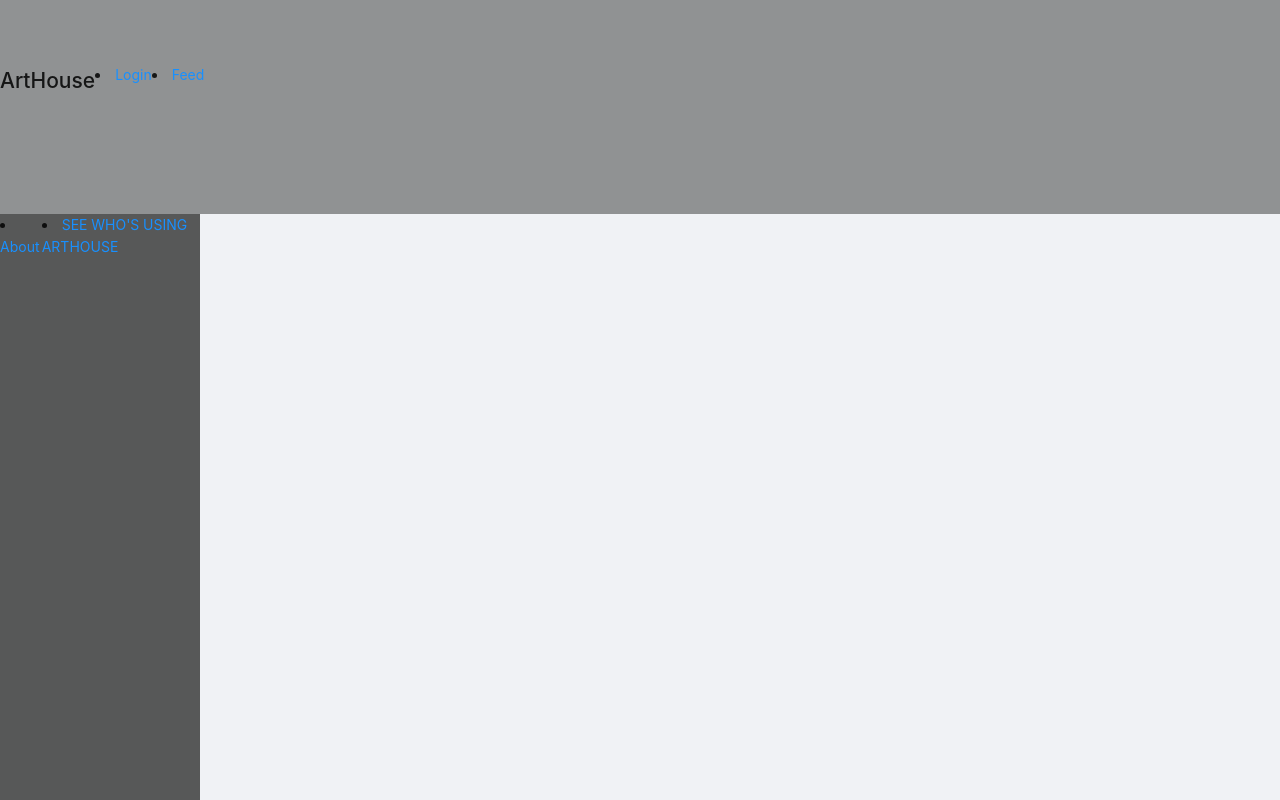
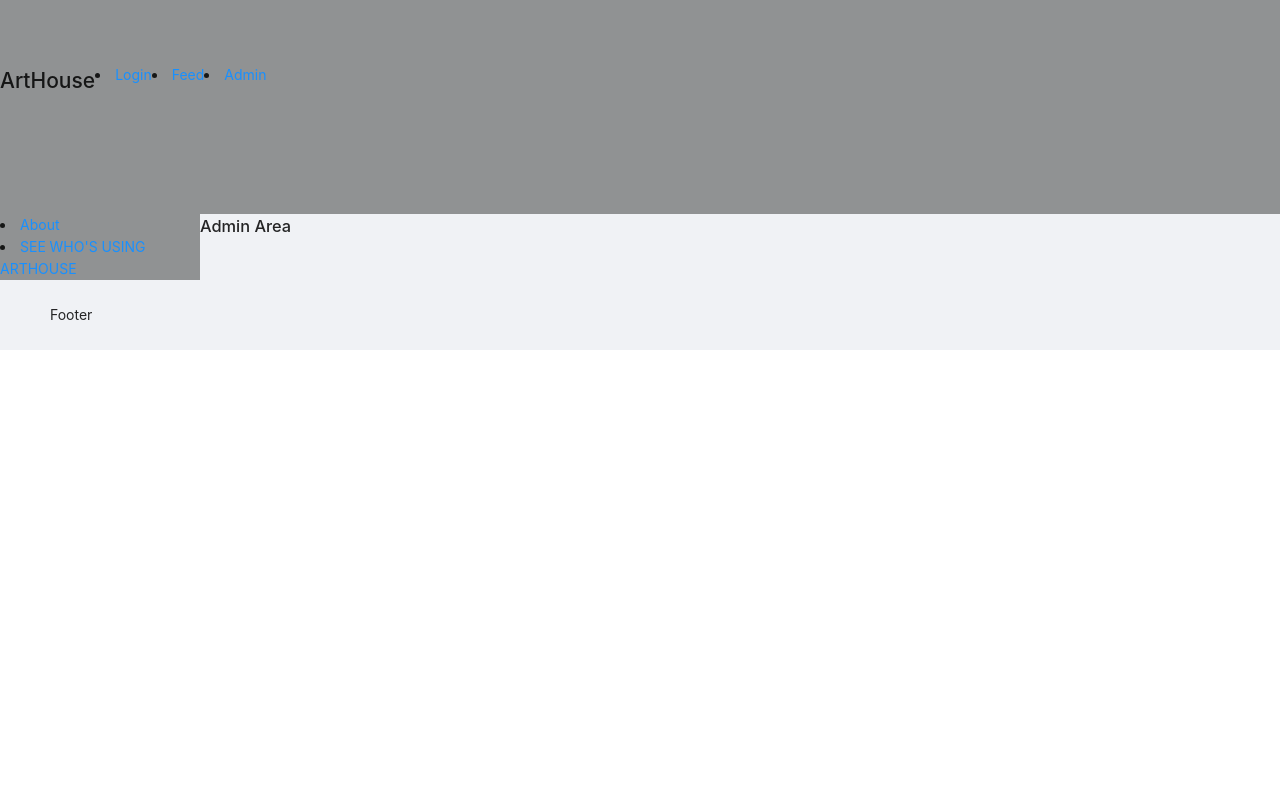
Before and after one commit to AyannaAziz/ArtHouse-App, a React (Create React App) app in the folder client/: page /admin in a window 1280 px wide. Shown: the top 800 px of the page. Built offline with nearby package versions, Linux system fonts and the light colour scheme.

Commit message:
removed routing from navbar, placed in mainframe

```diff
--- a/client/src/MainFrame.jsx
+++ b/client/src/MainFrame.jsx
@@ -1,25 +1,47 @@
-import { Layout } from 'antd';
+import { Layout } from "antd";
 import SideNav from "./components/SideNavBar/SideNav";
 import NavBar from "./components/NavBar/NavBar.jsx";
+import { BrowserRouter as Router, Switch, Link, Route } from "react-router-dom";
+import Login from "./containers/Login/Login";
+import Admin from "./containers/Admin/Admin";
+import Feed from "./containers/Feed/Feed";
+import { Row, Col } from 'antd';
+
 const TheStyling = {
-  backgroundColor: 'rgba(0, 0, 0, 0.4)' ,
-  width: '100%',
-  height: '150p',
-  display: 'flex'
-}
-const MainFrame = ()=> {
+  backgroundColor: "rgba(0, 0, 0, 0.4)",
+  width: "100%",
+  height: "150p",
+  display: "flex",
+};
+const MainFrame = () => {
   const { Header, Footer, Sider, Content } = Layout;
-    return(
-
-        <Layout>
-        <Header style={TheStyling}></Header><NavBar/>
-        <Layout>
-          <Sider style={TheStyling}><SideNav/></Sider>
-
-        </Layout>
-        <Footer>Footer</Footer>
+  return (
+    <Router>
+    <Layout>
+      <Header style={TheStyling}></Header>
+      <NavBar />
+      <Layout>
+        <Sider style={TheStyling}>
+          <SideNav />
+        </Sider>
+        <Content>
+        <Switch>
+        <Route path="/login">
+          <Login/>
+        </Route>
+        <Route path="/feed">
+        <Col span={12} offset={6}>  <Feed /></Col>
+        </Route>
+        <Route path="/admin">
+          <Admin />
+        </Route>
+      </Switch>
+        </Content>
       </Layout>
-    )
-}
+      <Footer>Footer</Footer>
+    </Layout>
+    </Router>
+  );
+};
 
 export default MainFrame;
--- a/client/src/components/NavBar/NavBar.jsx
+++ b/client/src/components/NavBar/NavBar.jsx
@@ -4,34 +4,27 @@ import Login from "../../containers/Login/Login";
 import { BrowserRouter as Router, Switch, Link, Route } from "react-router-dom";
 import Feed from "../../containers/Feed/Feed";
 import Signup from "../../containers/SignUp/SignUp";
-import { Row, Col } from 'antd';
+
+import Admin from "../../containers/Admin/Admin";
 
 const NavBar = () => {
   //    adding state for LoginButton
   // const [login, setLogin] = useState("Loaded");
 
   return (
-    <Router>
+
       <div className={styles.wrapper}>
         <h1>ArtHouse</h1>
-
         <li>
           <Link to="/login">Login</Link>
         </li>
         <li>
           <Link to="/feed">Feed</Link>
         </li>
+        <li>
+          <Link to="/admin">Admin</Link>
+        </li>
       </div>
-
-      <Switch>
-        <Route path="/login">
-          <Login />
-        </Route>
-        <Route path="/feed">
-        <Col span={12} offset={6}>  <Feed /></Col>
-        </Route>
-      </Switch>
-    </Router>
   );
 };
 
--- a/client/src/components/SideNavBar/SideNav.jsx
+++ b/client/src/components/SideNavBar/SideNav.jsx
@@ -6,7 +6,7 @@ import {
 import { BrowserRouter as Router, Switch, Link, Route } from "react-router-dom";
 import Login from "../../containers/Login/Login";
 import Feed from "../../containers/Feed/Feed";
-import styles from "./style.module.css";
+import styles from "./SideNav.css";
 import { Row, Col } from "antd";
 
 const SideNav = () => {
--- a/client/src/containers/Feed/Feed.jsx
+++ b/client/src/containers/Feed/Feed.jsx
@@ -1,16 +1,19 @@
 import React from "react";
-import './style.module.css';
+import './Feed.css';
 import { Row, Col } from 'antd';
 import 'antd/dist/antd.css';
 import { Button } from 'antd';
 import Post from './Post';
 import { Input } from 'antd';
 import { UserOutlined } from '@ant-design/icons';
+import {Link} from "react-router-dom"
 
 const Feed = () => {
     return(
   <div>
+
    <Row>
+   <Link to="/admin">Admin</Link>
       <Col span={8}> <Button type="primary">Primary Button</Button></Col>
       <Col span={8} offset={8}>
       <Input placeholder="default size" prefix={<UserOutlined />} />
```
Also changed, not shown: client/src/components/SideNavBar/SideNav.css (renamed from client/src/components/SideNavBar/style.module.css), client/src/containers/Feed/Feed.css (renamed from client/src/containers/Feed/style.module.css).
